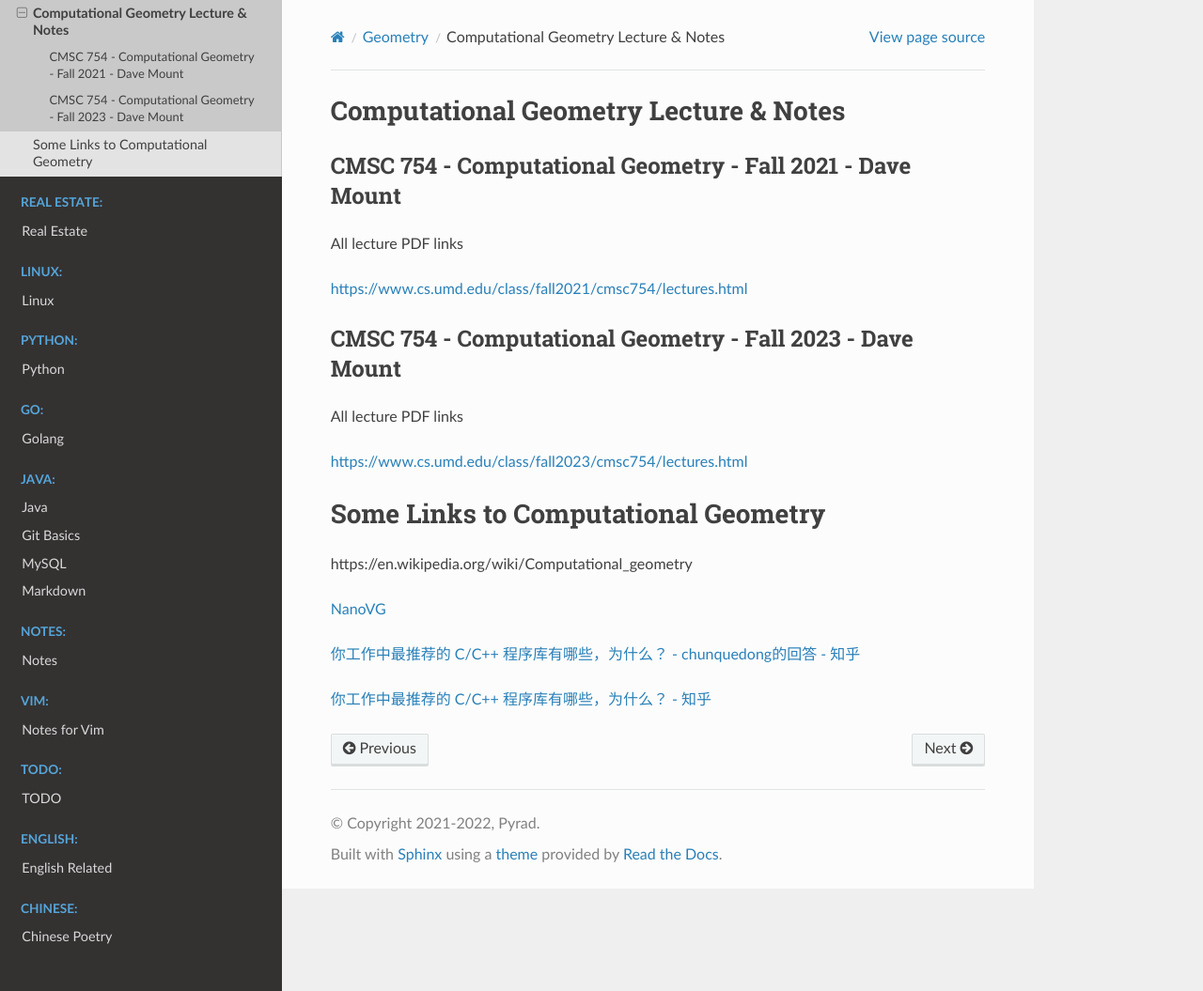
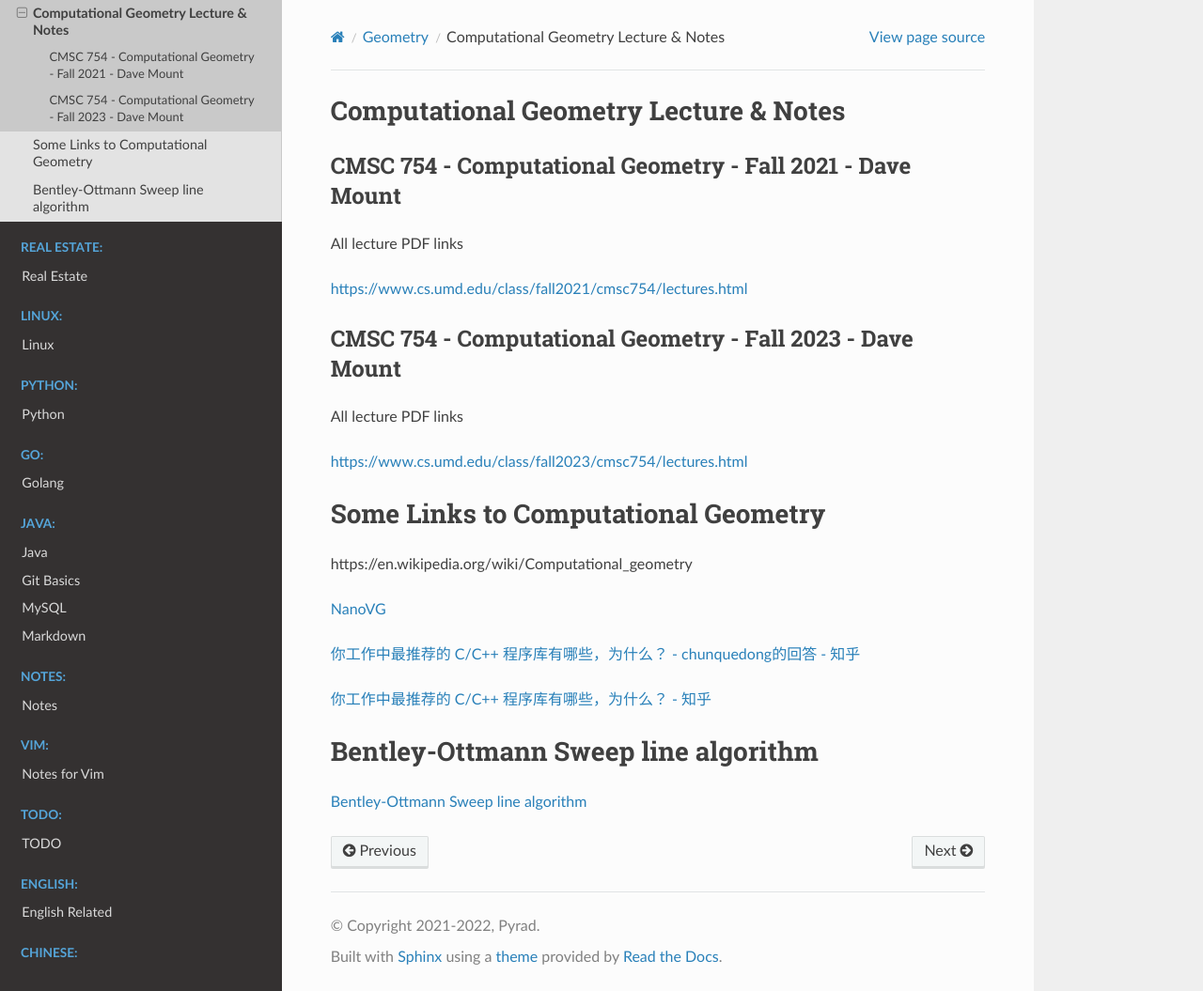
Before and after one commit to Pyrad/pyradnotes, a Sphinx documentation site: the page built from source/Geometry/GeometryRelated.md, in a window 1280 px wide and 1055 px high. Shown: the whole window at 94% size. Built offline with Sphinx 7.4.7 and the Read the Docs theme 2.0.0, drawn with Linux system fonts in a browser that asks for light colours.

Commit message:
Geometry A link to Bentley-Ottmann Sweep line algorithm

```diff
--- a/source/Geometry/GeometryRelated.md
+++ b/source/Geometry/GeometryRelated.md
@@ -23,3 +23,7 @@ https://en.wikipedia.org/wiki/Computational_geometry
 [你工作中最推荐的 C/C++ 程序库有哪些，为什么？ - chunquedong的回答 - 知乎](https://www.zhihu.com/question/51134387/answer/2664748363)
 
 [你工作中最推荐的 C/C++ 程序库有哪些，为什么？ - 知乎](https://www.zhihu.com/question/51134387)
+
+## Bentley-Ottmann Sweep line algorithm
+
+[Bentley-Ottmann Sweep line algorithm](https://github.com/ideasman42/isect_segments-bentley_ottmann)
```
